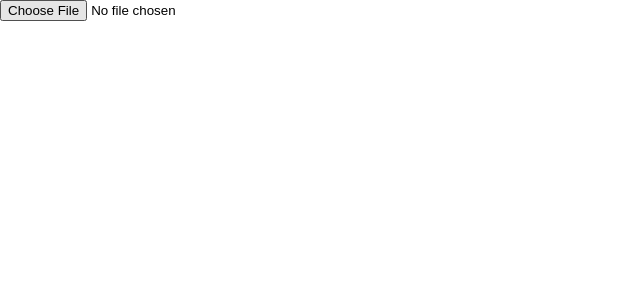
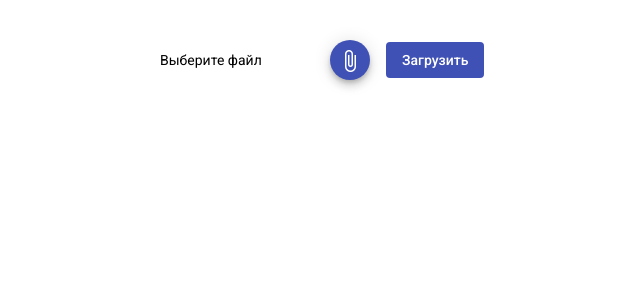
Before and after one commit to tarasovem/fil8r-frontend, an Angular app: page / in a window 1280 px wide. Shown: the top 300 px of the page, without its empty margins (0-640 px from the left). Built offline with nearby package versions, Linux system fonts and the light colour scheme.

Commit message:
Исправляет механизм отправки файла
По "скрепке" прикрепляем файл и по кнопке "Загрузить" отправляем на сервер

```diff
--- a/src/app/app.component.html
+++ b/src/app/app.component.html
@@ -1,2 +1,6 @@
-<app-file-upload></app-file-upload>
+<div class="container">
+
+  <app-file-upload></app-file-upload>
+
+</div>
 <!--<app-data-table></app-data-table>-->
--- a/src/app/app.component.scss
+++ b/src/app/app.component.scss
@@ -0,0 +1,7 @@
+.container {
+  max-width: 960px;
+  margin-right: auto;
+  margin-left: auto;
+  padding-top: 40px;
+  padding-bottom: 80px;
+}
--- a/src/app/file-upload/file-upload.component.html
+++ b/src/app/file-upload/file-upload.component.html
@@ -1 +1,14 @@
-<input type="file" (change)="onFileSelect($event)">
+<input class="file-input" type="file" (change)="onFileSelect($event)" #fileUpload>
+<div class="file-upload">
+
+  <div class="file-placeholder">
+    {{ fileName || "Выберите файл" }}
+  </div>
+
+  <button mat-mini-fab color="primary" class="upload-btn"
+          (click)="fileUpload.click()">
+    <mat-icon>attach_file</mat-icon>
+  </button>
+
+  <button mat-flat-button color="primary" class="submit-btn" (click)="onSubmitClick()">Загрузить</button>
+</div>
--- a/src/app/file-upload/file-upload.component.scss
+++ b/src/app/file-upload/file-upload.component.scss
@@ -0,0 +1,23 @@
+.file-input {
+  display: none;
+}
+
+.file-upload {
+  display: flex;
+  align-items: center;
+}
+
+.file-placeholder {
+  display: inline-block;
+  width: 160px;
+  overflow: hidden;
+  text-overflow: ellipsis;
+}
+
+.upload-btn {
+  margin-left: 10px;
+}
+
+.submit-btn {
+  margin-left: 16px;
+}
--- a/src/app/file-upload/file-upload.component.ts
+++ b/src/app/file-upload/file-upload.component.ts
@@ -10,19 +10,25 @@ export class FileUploadComponent {
 
   constructor(private http: HttpClient) { }
 
-  fileName = '';
+  INPUT_NAME = 'uploadFile';
+  fileName: string = '';
+  fileData: any;
 
   onFileSelect(event: any): void {
     const file:File = event.target.files[0];
 
     if (file) {
       this.fileName = file.name;
-      const formData = new FormData();
-      formData.append('uploadFile', file);
-
-      const upload$ = this.http.post('http://127.0.0.1:3300/api/file', formData);
-
-      upload$.subscribe();
+      this.fileData = file;
     }
   }
+
+  onSubmitClick() {
+    const formData = new FormData();
+    formData.append(this.INPUT_NAME, this.fileData);
+
+    const upload$ = this.http.post('http://127.0.0.1:3300/api/file', formData);
+
+    upload$.subscribe();
+  }
 }
```
